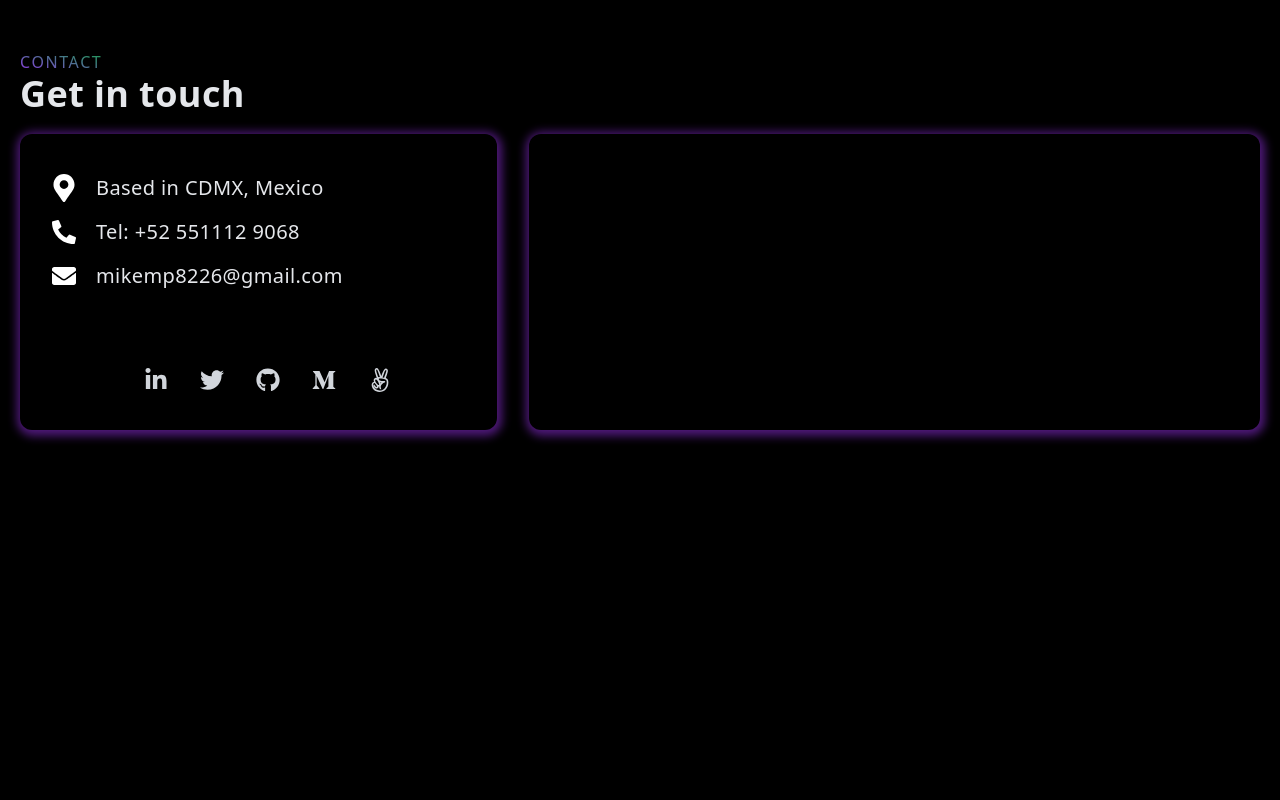
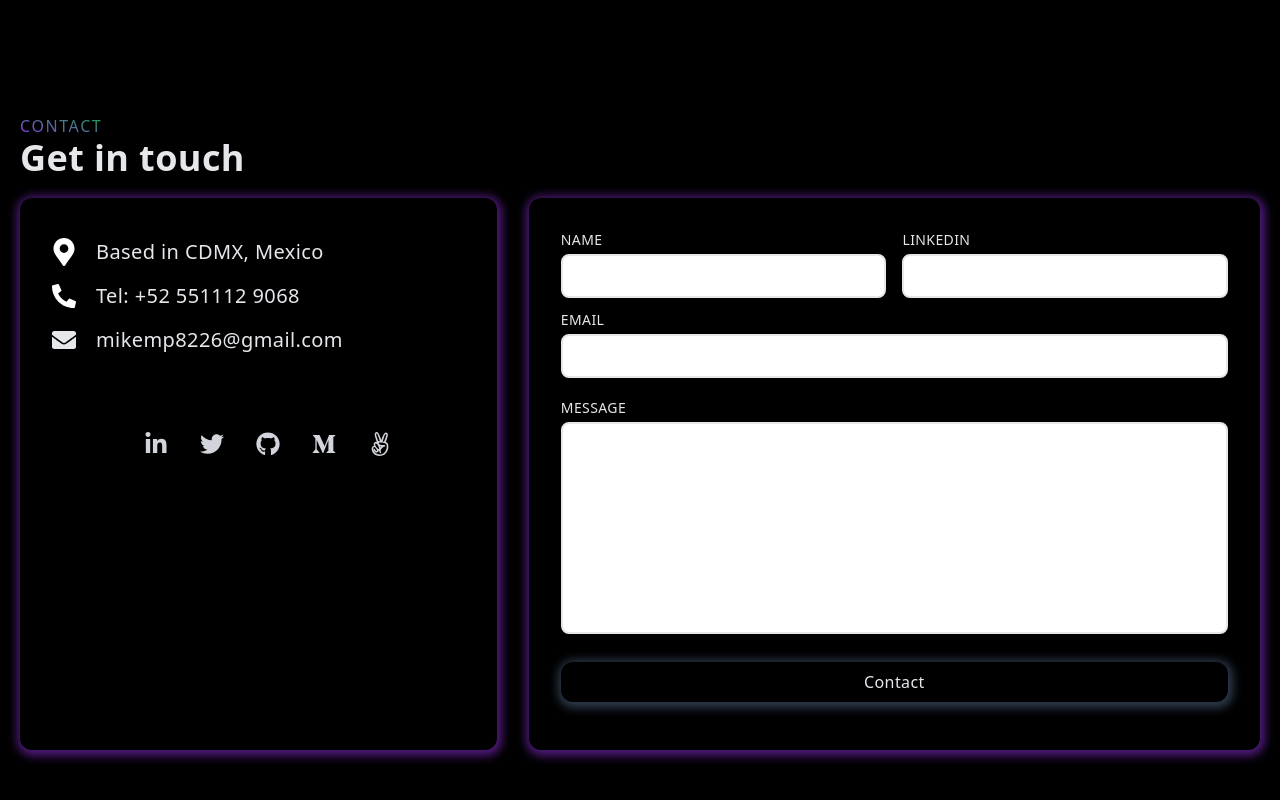
Before and after one commit to mikemtzp/portfolio, a Next.js app: page / in a window 1280 px wide. Shown: the part 3051-3851 px from the top of the page. Built offline with nearby package versions, Linux system fonts and the light colour scheme.

Commit message:
Add contact fomr layout and style

```diff
--- a/components/Contact.jsx
+++ b/components/Contact.jsx
@@ -5,12 +5,12 @@ import SocialMedia from './SocialMedia';
 const Contact = () => {
   return (
     <div id='contact' className='w-full lg:h-screen'>
-      <div className='max-w-[1240px] mx-auto py-16 w-full'>
+      <div className='max-w-[1240px] mx-auto py-32 w-full'>
         <p className='uppercase gradient-text tracking-widest pl-5 xl:pl-0'>
           Contact
         </p>
         <h2 className='pl-5 xl:pl-0 mb-3 sm:mb-5'>Get in touch</h2>
-        <div className='grid lg:grid-cols-5 gap-8'>
+        <div className='grid lg:grid-cols-5 gap-8 mx-6 xl:mx-0 mt-6 xl:mt-0'>
           {/* left */}
           <div className='col-span-3 lg:col-span-2 w-full h-full shadow-[1px_2px_10px_4px_rgba(88,28,135,0.9)] rounded-xl p-4'>
             <div className='lg:p-4 h-full'>
@@ -27,7 +27,7 @@ const Contact = () => {
                 </p>
               </div>
               <div className='flex py-2'>
-                <FaEnvelope className='text-white text-2xl w-auto h-auto' />
+                <FaEnvelope className='text-gray-200 text-2xl w-auto h-auto' />
                 <p className='text-xl text-gray-200 ml-5'>
                   mikemp8226@gmail.com
                 </p>
@@ -38,8 +38,39 @@ const Contact = () => {
             </div>
           </div>
           {/* right */}
-          <div className='col-span-3 w-full h-auto shadow-[1px_2px_10px_4px_rgba(88,28,135,0.9)] rounded-xl lg:-p4'>
-            <p className='text-white'></p>
+          <div className='col-span-3 w-full h-auto shadow-[1px_2px_10px_4px_rgba(88,28,135,0.9)] rounded-xl lg:p-4'>
+            <form action='put' className='p-4'>
+              <div className='sm:grid sm:grid-cols-2 gap-4 w-full'>
+                <div className='flex flex-col'>
+                  <label htmlFor='name'>Name</label>
+                  <input id='name' type='text' required autoComplete='off' />
+                </div>
+                <div className='flex flex-col'>
+                  <label htmlFor='linkedin'>LinkedIn</label>
+                  <input
+                    id='linkedin'
+                    type='text'
+                    required
+                    autoComplete='off'
+                  />
+                </div>
+              </div>
+              <div className='flex flex-col py-2'>
+                <label htmlFor='email'>Email</label>
+                <input id='email' type='email' required autoComplete='off' />
+              </div>
+              <div className='flex flex-col py-2'>
+                <label htmlFor='message'>Message</label>
+                <textarea
+                  id='message'
+                  className='border-2 rounded-lg p-2 my-1 resize-none'
+                  rows='8'
+                  required
+                  autoComplete='off'
+                />
+              </div>
+              <button className='w-full my-4 shadow-[1px_2px_10px_4px_rgba(51,65,85,0.9)] hover:shadow-[1px_2px_10px_4px_rgba(100,116,139,0.9)] hover:duration-75 transition ease-in duration-900'>Contact</button>
+            </form>
           </div>
         </div>
       </div>
--- a/styles/globals.css
+++ b/styles/globals.css
@@ -27,8 +27,20 @@ html {
     @apply cursor-pointer
   }
 
+  label {
+    @apply text-gray-200 uppercase text-sm
+  }
+
+  input {
+    @apply border-2 rounded-lg p-2 my-1 outline-none focus:shadow-[1px_2px_10px_4px_rgba(88,28,135,0.9)]
+  }
+
+  textarea {
+    @apply border-2 rounded-lg p-2 my-1 outline-none resize-none focus:shadow-[1px_2px_10px_4px_rgba(88,28,135,0.9)]
+  }
+
   button {
-    @apply shadow-xl shadow-gray-400 rounded-xl bg-gradient-to-r from-[#5651e5] to-[#709dff] text-white
+    @apply bg-black rounded-xl py-2 text-gray-200
   }
 }
 
```
